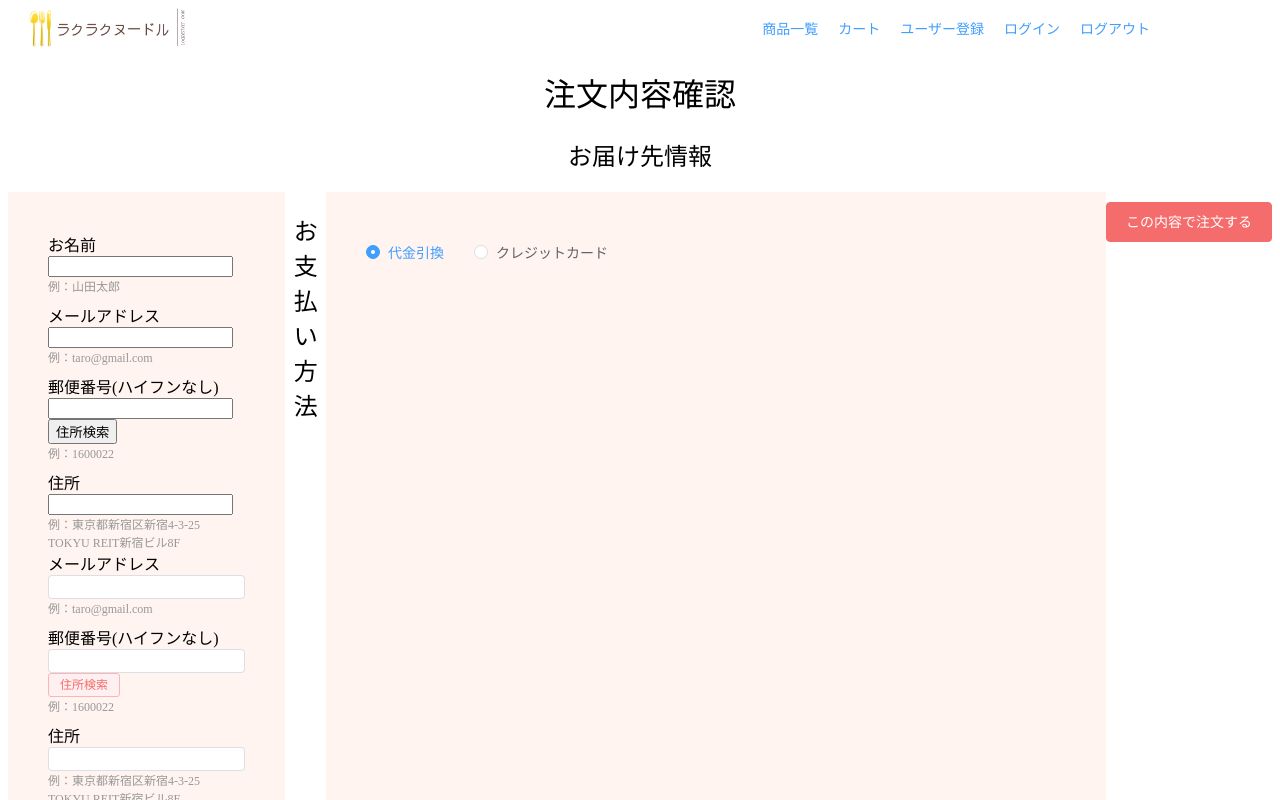
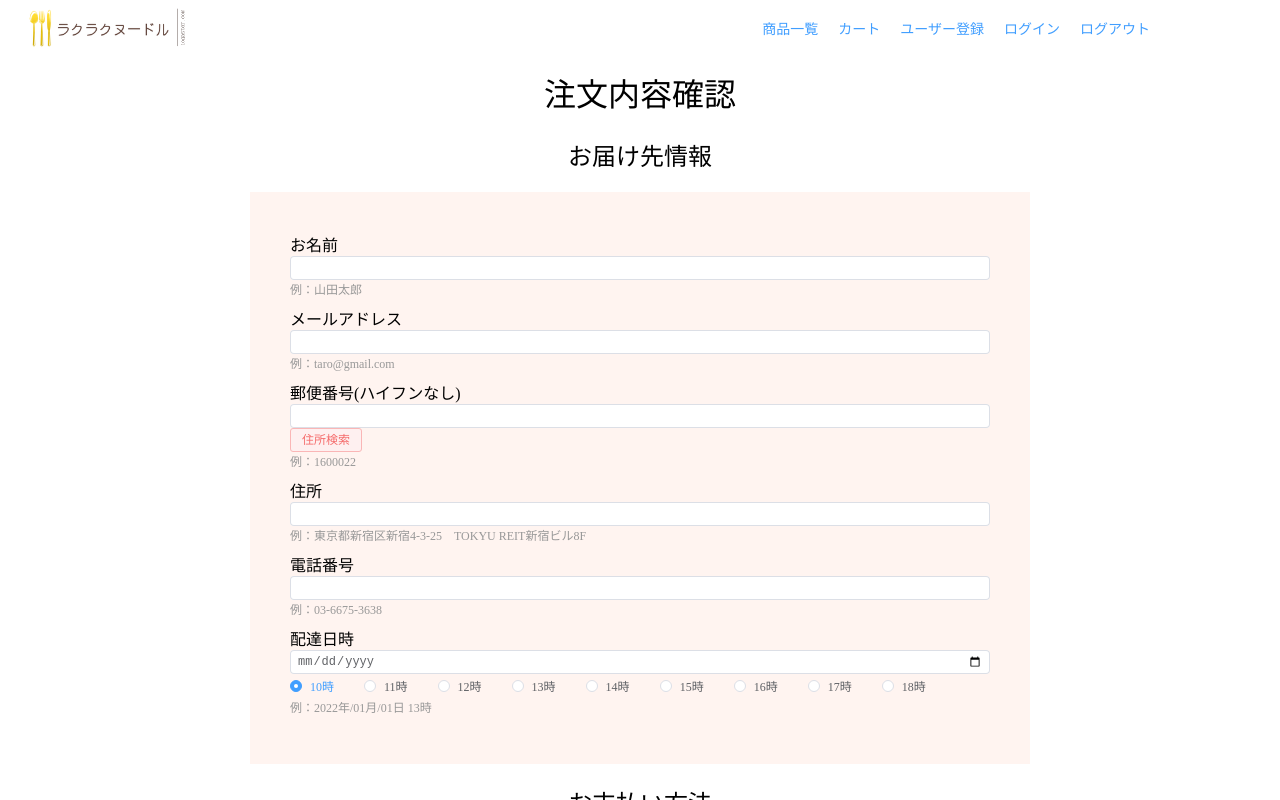
Before and after one commit to Mmy26/vue3-ecsite, a Vue app: page /orderConfirm in a window 1280 px wide. Shown: the top 800 px of the page. Built offline with nearby package versions, Linux system fonts and the light colour scheme.

Commit message:
フォームの修正

```diff
--- a/src/views/OrderConfirm.vue
+++ b/src/views/OrderConfirm.vue
@@ -241,39 +241,11 @@ const getAddress = async () => {
           <div class="row">
             <div class="input-field">
               <label for="name">お名前</label>
-              <input id="name" type="text" v-model="name" />
+              <el-input v-model="name" size="small" />
               <div class="ex">例：山田太郎</div>
             </div>
             <div class="errorMessages">{{ nameError }}</div>
           </div>
-          <div class="row">
-            <div class="input-field">
-              <label for="email">メールアドレス</label>
-              <input id="email" type="email" v-model="mailAddress" />
-              <div class="ex">例：taro@gmail.com</div>
-            </div>
-            <div class="errorMessages">{{ mailAddressError }}</div>
-          </div>
-          <div class="row">
-            <div class="input-field">
-              <label for="zipcode">郵便番号(ハイフンなし)</label>
-              <input id="zipcode" type="text" maxlength="7" v-model="zipCode" />
-              <button class="btn" type="button">
-                <span>住所検索</span>
-              </button>
-              <div class="ex">例：1600022</div>
-            </div>
-            <div class="errorMessages">{{ zipCodeError }}</div>
-          </div>
-          <div class="row">
-            <div class="input-field">
-              <label for="address">住所</label>
-              <input id="address" type="text" v-model="address" />
-              <div class="ex">
-                例：東京都新宿区新宿4-3-25　TOKYU REIT新宿ビル8F
-              </div>
-              <div class="errorMessages">{{ nameError }}</div>
-            </div>
             <div class="row">
               <div class="input-field">
                 <label for="email">メールアドレス</label>
@@ -346,8 +318,8 @@ const getAddress = async () => {
               <div class="ex">例：2022年/01月/01日 13時</div>
               <div class="errorMessages">{{ deliveryDateError }}</div>
             </div>
-          </div>
         </div>
+      </div>
 
         <h2 class="page-title">お支払い方法</h2>
         <div class="container">
@@ -378,7 +350,6 @@ const getAddress = async () => {
       </div>
     </div>
     <!-- end container -->
-  </div>
 </template>
 
 <style scoped>
```
